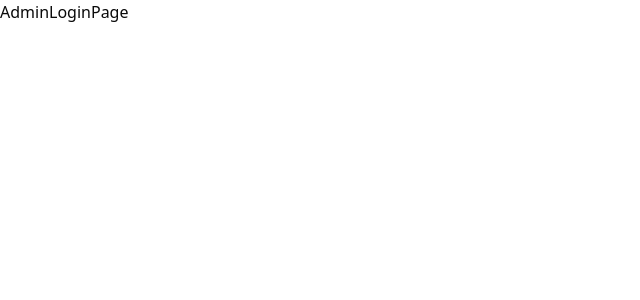
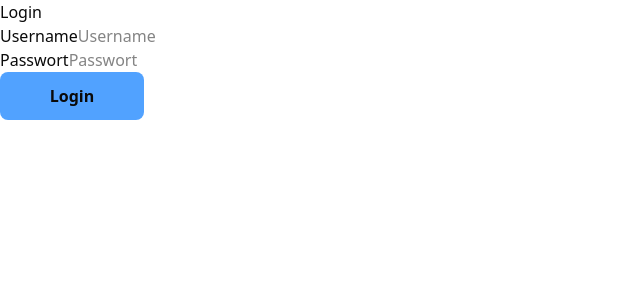
Before and after one commit to mrbubbles-src/the-coding-vault, a Next.js app: page /admin/login in a window 1280 px wide. Shown: the top 300 px of the page, without its empty margins (0-640 px from the left). Built offline with nearby package versions, Linux system fonts and the light colour scheme.

Commit message:
feat(admin-login): implement AdminLoginPage with LoginForm component

```diff
--- a/app/(admin)/admin/login/page.tsx
+++ b/app/(admin)/admin/login/page.tsx
@@ -1,5 +1,13 @@
+import LoginForm from '@/components/auth/login-form';
+
 const AdminLoginPage = () => {
-  return <>AdminLoginPage</>;
+  return (
+    <section>
+      <h1>Login</h1>
+      {/* TODO: Stylen der LoginForm/LoginPage */}
+      <LoginForm />
+    </section>
+  );
 };
 
 export default AdminLoginPage;
```
